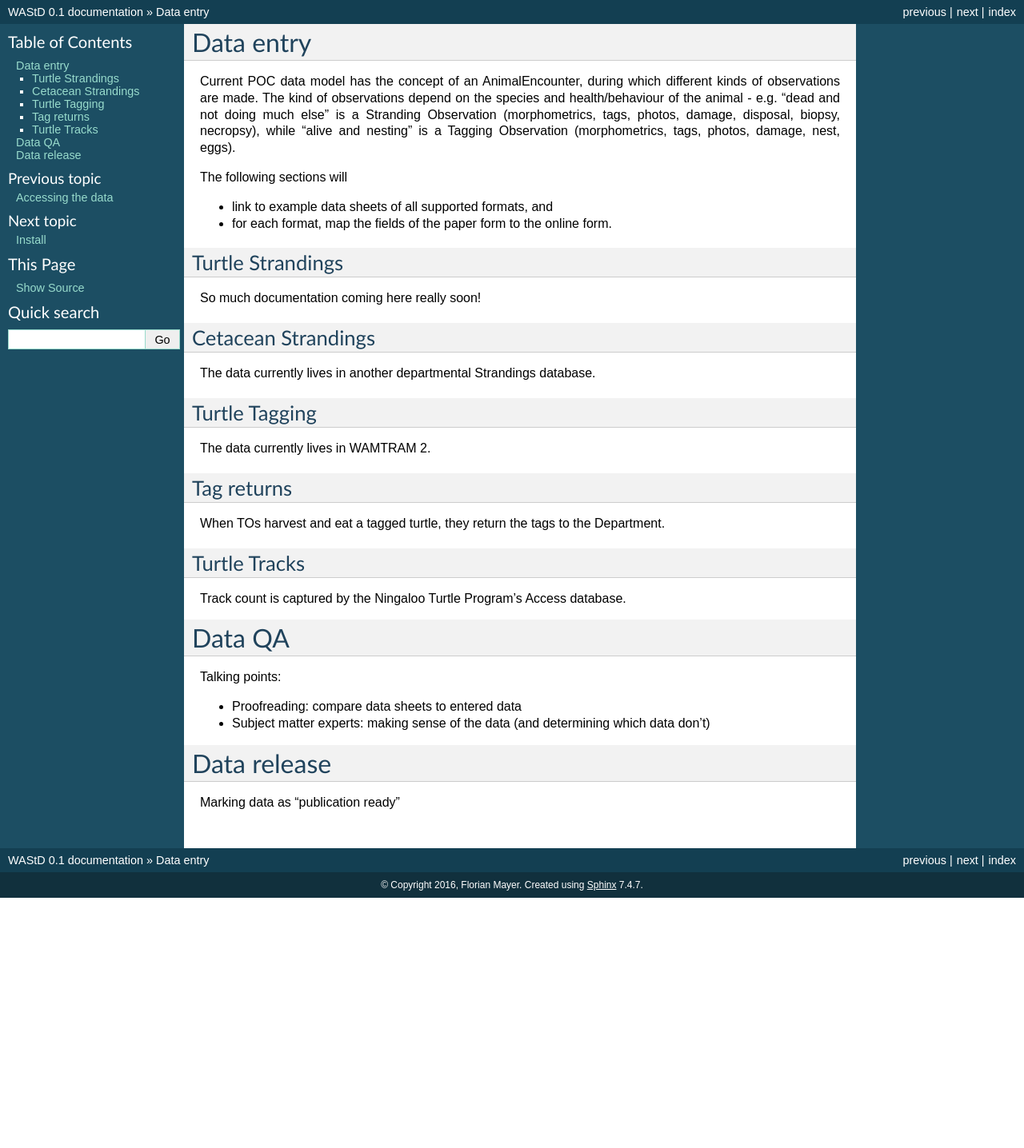
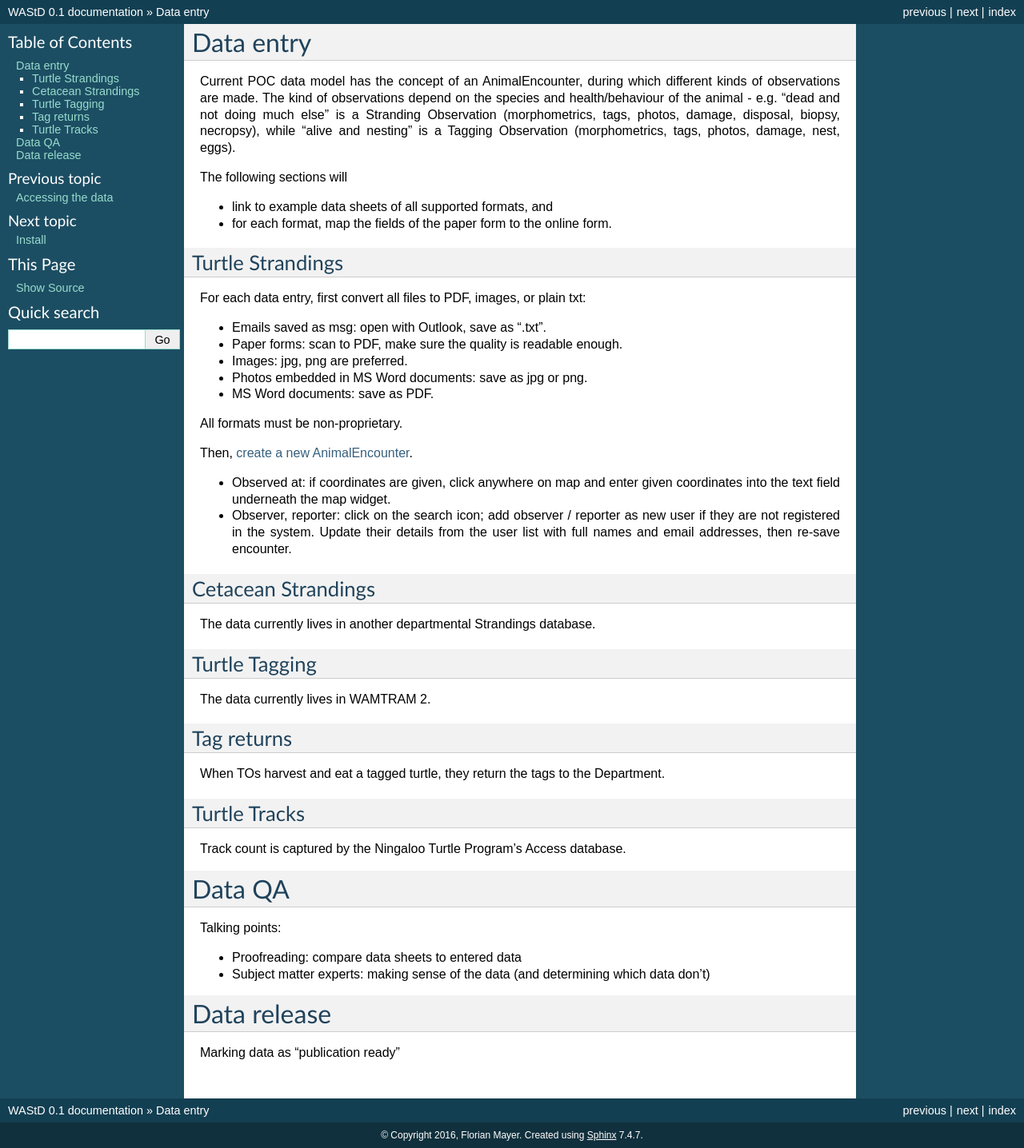
Before and after one commit to dbca-wa/wastd, a Sphinx documentation site: the page built from docs/data_curators.rst, in a window 1280 px wide. Shown: the whole page at 80% size. Built offline with Sphinx 7.4.7, drawn with Linux system fonts in a browser that asks for light colours; pages that are not in the unit, such as notebooks, are missing from menus; before the commit the page ends 1123 px from its top, so only the background shows below that.

```diff
--- a/docs/data_curators.rst
+++ b/docs/data_curators.rst
@@ -16,7 +16,23 @@
 
 Turtle Strandings
 -----------------
-So much documentation coming here really soon!
+For each data entry, first convert all files to PDF, images, or plain txt:
+
+* Emails saved as msg: open with Outlook, save as ".txt".
+* Paper forms: scan to PDF, make sure the quality is readable enough.
+* Images: jpg, png are preferred.
+* Photos embedded in MS Word documents: save as jpg or png.
+* MS Word documents: save as PDF.
+
+All formats must be non-proprietary.
+
+Then, `create a new AnimalEncounter <https://strandings-test.dpaw.wa.gov.au/admin/observations/animalencounter/add/>`_.
+
+* Observed at: if coordinates are given, click anywhere on map and enter given
+  coordinates into the text field underneath the map widget.
+* Observer, reporter: click on the search icon; add observer / reporter as new
+  user if they are not registered in the system. Update their details from the
+  user list with full names and email addresses, then re-save encounter.
 
 Cetacean Strandings
 -------------------
```
Also changed, not shown: 2 other files.
